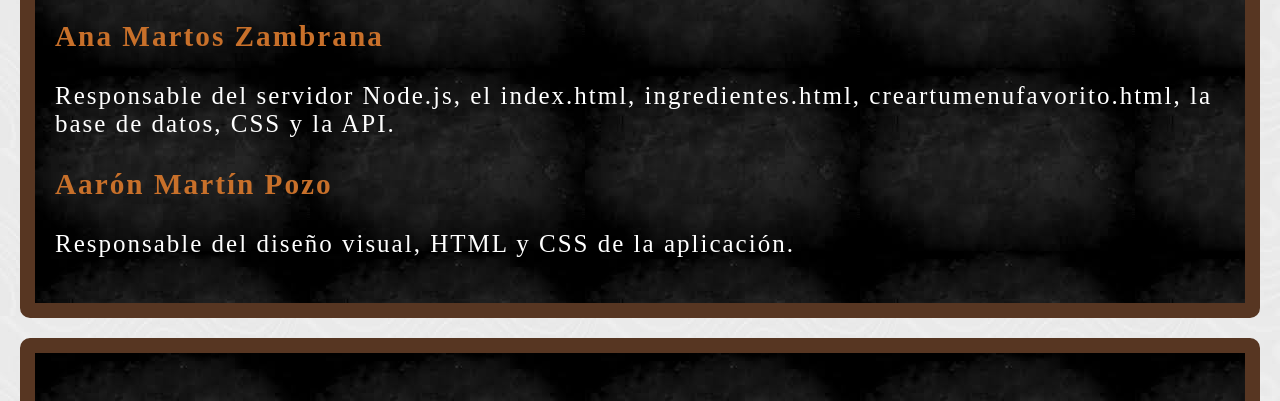
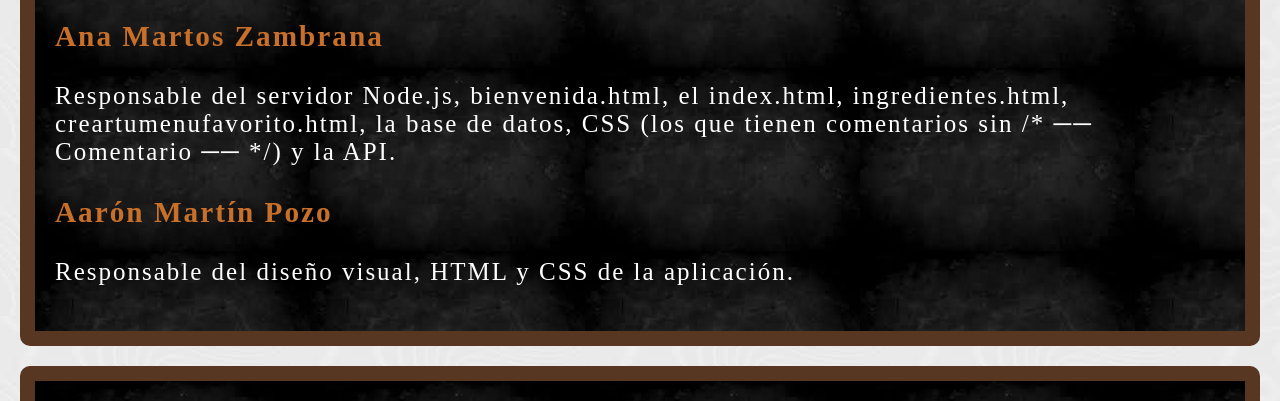
Before and after one commit to amarzam2303/LenguajeDeRestaurante, a plain HTML site: page paginas/sobrenosotros.html in a window 1280 px wide. Shown: the part 356-757 px from the top of the page. Drawn offline with Linux system fonts and the light colour scheme; a web font is replaced by a local one.

Commit message:
cuadragesimo quinto commit

```diff
--- a/paginas/sobrenosotros.html
+++ b/paginas/sobrenosotros.html
@@ -35,7 +35,7 @@
                 <h2>El equipo</h2>
 
                 <h3>Ana Martos Zambrana</h3>
-                <p>Responsable del servidor Node.js, el index.html, ingredientes.html, creartumenufavorito.html, la base de datos, CSS y la API.</p>
+                <p>Responsable del servidor Node.js, bienvenida.html, el index.html, ingredientes.html, creartumenufavorito.html, la base de datos, CSS (los que tienen comentarios sin /* ── Comentario ── */) y la API.</p>
 
                 <h3>Aarón Martín Pozo</h3>
                 <p>Responsable del diseño visual, HTML y CSS de la aplicación.</p>
```
